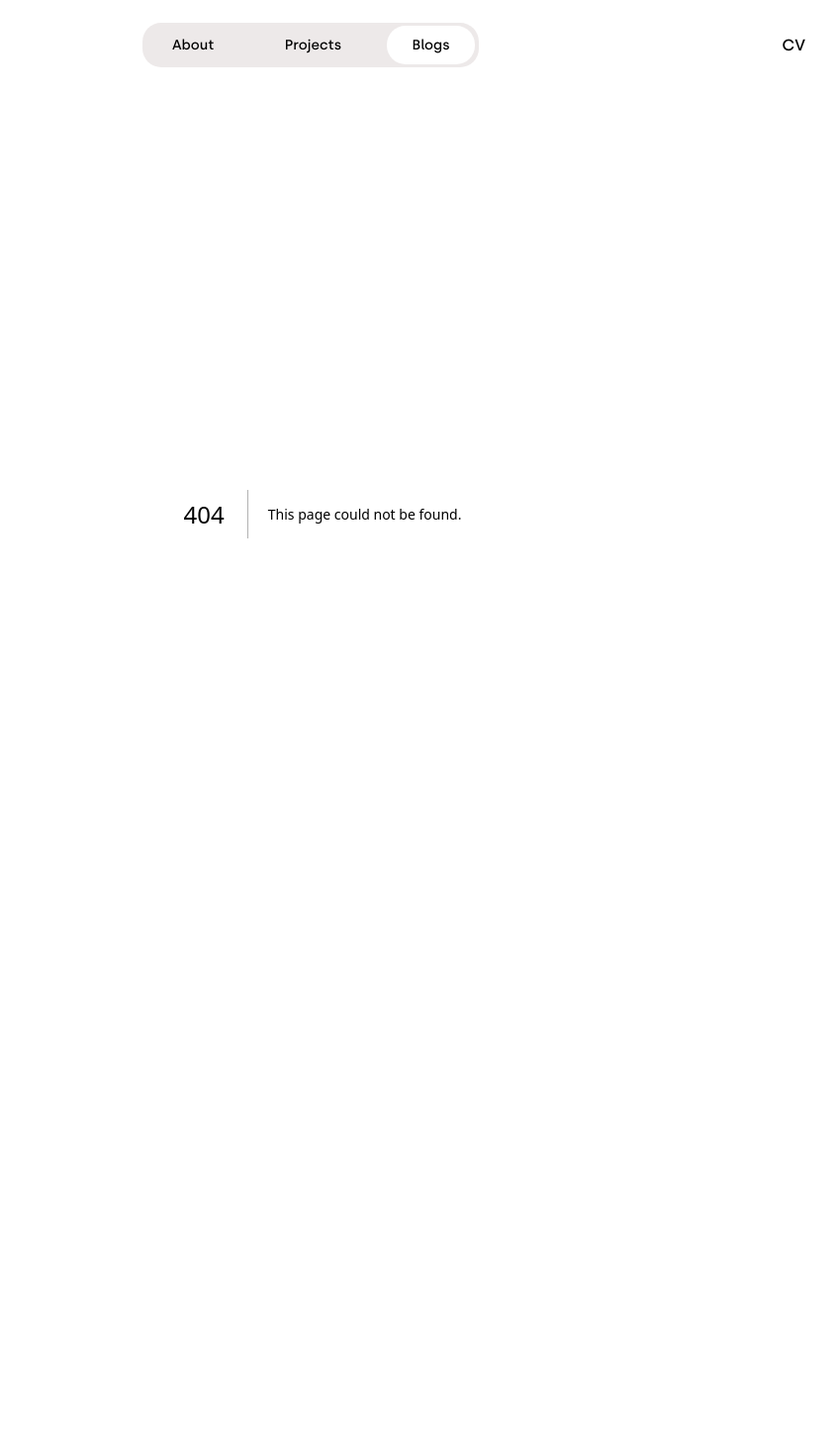
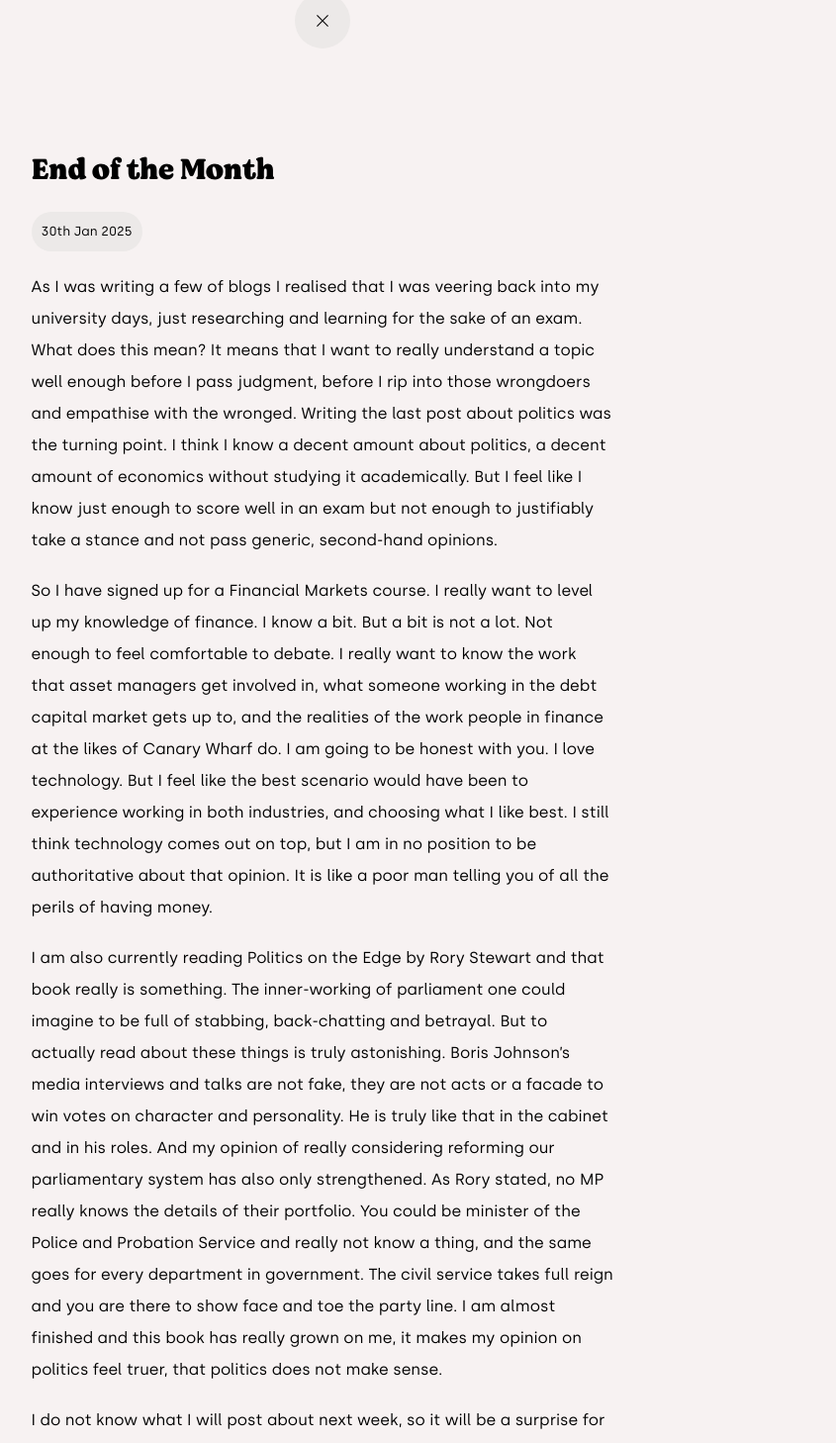
Before and after one commit to DonHamsa/myPortfolio, a Next.js app: page /blogs/endOfJan in a window 1280 px wide. Before the commit this address had no page. Shown: the part 27-1485 px from the top of the page at 99% size, without its empty margins (314-1159 px from the left). Before the commit the page ends 997 px from the top, so only its background shows below. Built offline with nearby package versions, Linux system fonts and the light colour scheme.

Commit message:
new post...

```diff
--- /dev/null
+++ b/src/app/blogs/endOfJan/page.jsx
@@ -0,0 +1,55 @@
+import PostTemplate from "@/components/PostTemplate/PostTemplate";
+
+export default function GoodApple() {
+  return (
+    <PostTemplate title="End of the Month" date="30th Jan 2025">
+      <p className="mb-[19px]">
+        As I was writing a few of blogs I realised that I was veering back into
+        my university days, just researching and learning for the sake of an
+        exam. What does this mean? It means that I want to really understand a
+        topic well enough before I pass judgment, before I rip into those
+        wrongdoers and empathise with the wronged. Writing the last post about
+        politics was the turning point. I think I know a decent amount about
+        politics, a decent amount of economics without studying it academically.
+        But I feel like I know just enough to score well in an exam but not
+        enough to justifiably take a stance and not pass generic, second-hand
+        opinions.
+      </p>
+
+      <p className="mb-[19px]">
+        So I have signed up for a Financial Markets course. I really want to
+        level up my knowledge of finance. I know a bit. But a bit is not a lot.
+        Not enough to feel comfortable to debate. I really want to know the work
+        that asset managers get involved in, what someone working in the debt
+        capital market gets up to, and the realities of the work people in
+        finance at the likes of Canary Wharf do. I am going to be honest with
+        you. I love technology. But I feel like the best scenario would have
+        been to experience working in both industries, and choosing what I like
+        best. I still think technology comes out on top, but I am in no position
+        to be authoritative about that opinion. It is like a poor man telling
+        you of all the perils of having money.
+      </p>
+
+      <p className="mb-[19px]">
+        I am also currently reading Politics on the Edge by Rory Stewart and
+        that book really is something. The inner-working of parliament one could
+        imagine to be full of stabbing, back-chatting and betrayal. But to
+        actually read about these things is truly astonishing. Boris Johnson’s
+        media interviews and talks are not fake, they are not acts or a facade
+        to win votes on character and personality. He is truly like that in the
+        cabinet and in his roles. And my opinion of really considering reforming
+        our parliamentary system has also only strengthened. As Rory stated, no
+        MP really knows the details of their portfolio. You could be minister of
+        the Police and Probation Service and really not know a thing, and the
+        same goes for every department in government. The civil service takes
+        full reign and you are there to show face and toe the party line. I am
+        almost finished and this book has really grown on me, it makes my
+        opinion on politics feel truer, that politics does not make sense.
+      </p>
+      <p className="mb-[19px] pb-[19px]">
+        I do not know what I will post about next week, so it will be a surprise
+        for you and me.
+      </p>
+    </PostTemplate>
+  );
+}
--- a/src/app/blogs/page.jsx
+++ b/src/app/blogs/page.jsx
@@ -3,6 +3,14 @@ import BlogPreview from "@/components/BlogPreview/BlogPreview";
 export default function Blogs() {
   return (
     <>
+      <div className="lg:pr-[25%] lg:pl-[25%]  pl-[7%] pr-[7%] flex justify-center mb-[20px] lg:h-[300px] h-[370px]  ">
+        <BlogPreview
+          heading="The end of January"
+          synopsis="This month has felt the weirdest out of the last 18 months. I just finished a 3-month project and I feel like I have stepped right into chaos.I still have structure in my days, but this job could not come any sooner...  "
+          date="17th Jan 2025"
+          href="blogs/endOfJan"
+        />
+      </div>
       <div className="lg:pr-[25%] lg:pl-[25%]  pl-[7%] pr-[7%] flex justify-center mb-[20px] lg:h-[300px] h-[370px]  ">
         <BlogPreview
           heading="What even is Politics?"
```
